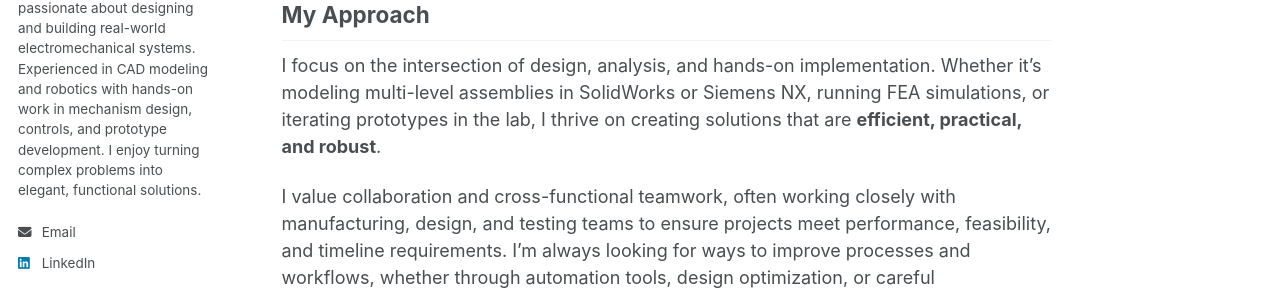
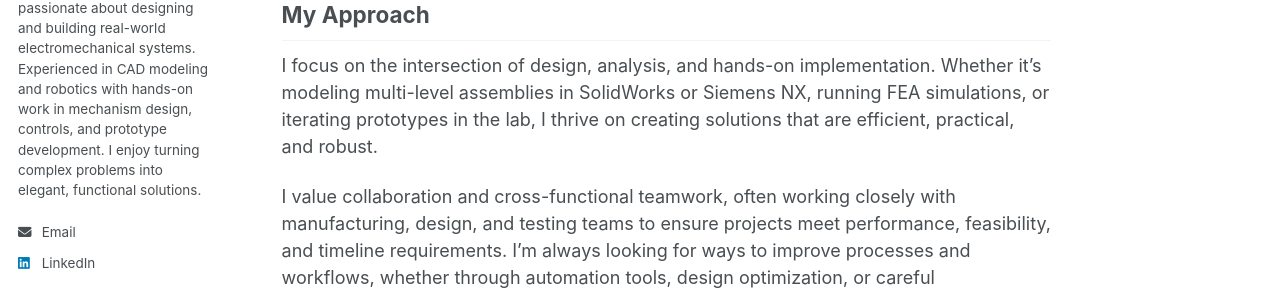
Before and after one commit to rohansenan/rohansenan.github.io, a Jekyll site: the page built from _pages/about.md, in a window 1280 px wide and 900 px high. Shown: the part 340-635 px from the top of the window. Built offline with Jekyll 4.4.1, drawn with Linux system fonts in a browser that asks for light colours; a script bundle is joined from its source files by our own code; library files that are not in the unit come from our copies.

Commit message:
Remove bold formatting from approach description
Removed bold formatting from the text for consistency.

```diff
--- a/_pages/about.md
+++ b/_pages/about.md
@@ -14,7 +14,7 @@ Hi! I’m **Rohan Senan**, a Mechanical Engineer passionate about designing, bui
 
 ## My Approach
 
-I focus on the intersection of design, analysis, and hands-on implementation. Whether it’s modeling multi-level assemblies in SolidWorks or Siemens NX, running FEA simulations, or iterating prototypes in the lab, I thrive on creating solutions that are **efficient, practical, and robust**.
+I focus on the intersection of design, analysis, and hands-on implementation. Whether it’s modeling multi-level assemblies in SolidWorks or Siemens NX, running FEA simulations, or iterating prototypes in the lab, I thrive on creating solutions that are efficient, practical, and robust.
 
 I value collaboration and cross-functional teamwork, often working closely with manufacturing, design, and testing teams to ensure projects meet performance, feasibility, and timeline requirements. I’m always looking for ways to improve processes and workflows, whether through automation tools, design optimization, or careful experimentation.
 
```
